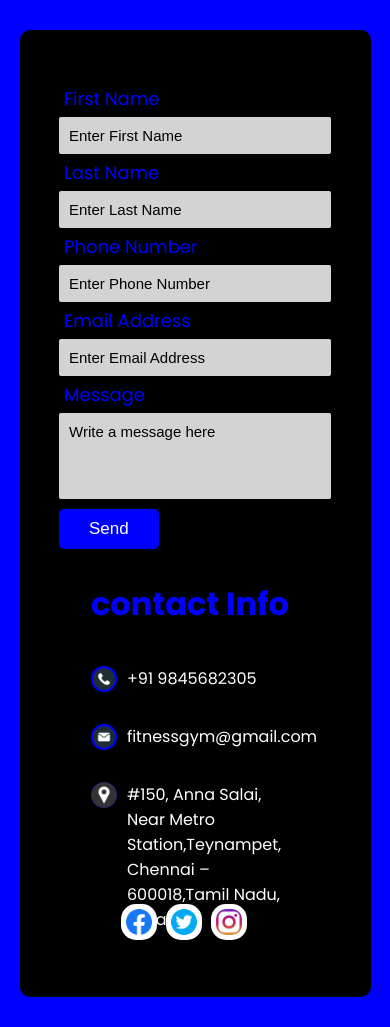
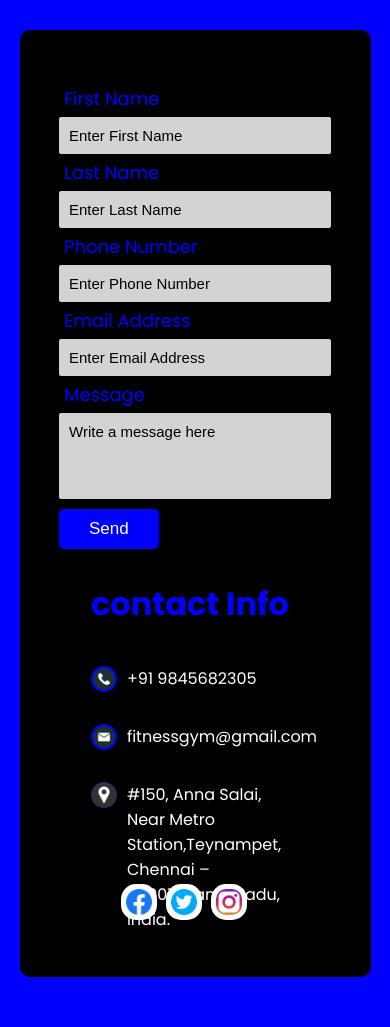
Before and after one commit to Mathan495/contact-form, a plain HTML site: page index.html in a window 390 px wide. Drawn offline with Linux system fonts and the light colour scheme.

Commit message:
Update contact.css

```diff
--- a/contact.css
+++ b/contact.css
@@ -107,7 +107,7 @@ body{
 #social{
     /* display: flex;
     flex-direction: row; */
-    margin-top: 30px;
+    margin-top: 15px;
     margin-left: 40px;
 }
 #social img{
@@ -152,7 +152,7 @@ body{
         width: 260px;
     }
     #social{
-        margin-top: 70px;
+        margin-top: 50px;
     }
 }
 @media all and (max-width:495px){
```
